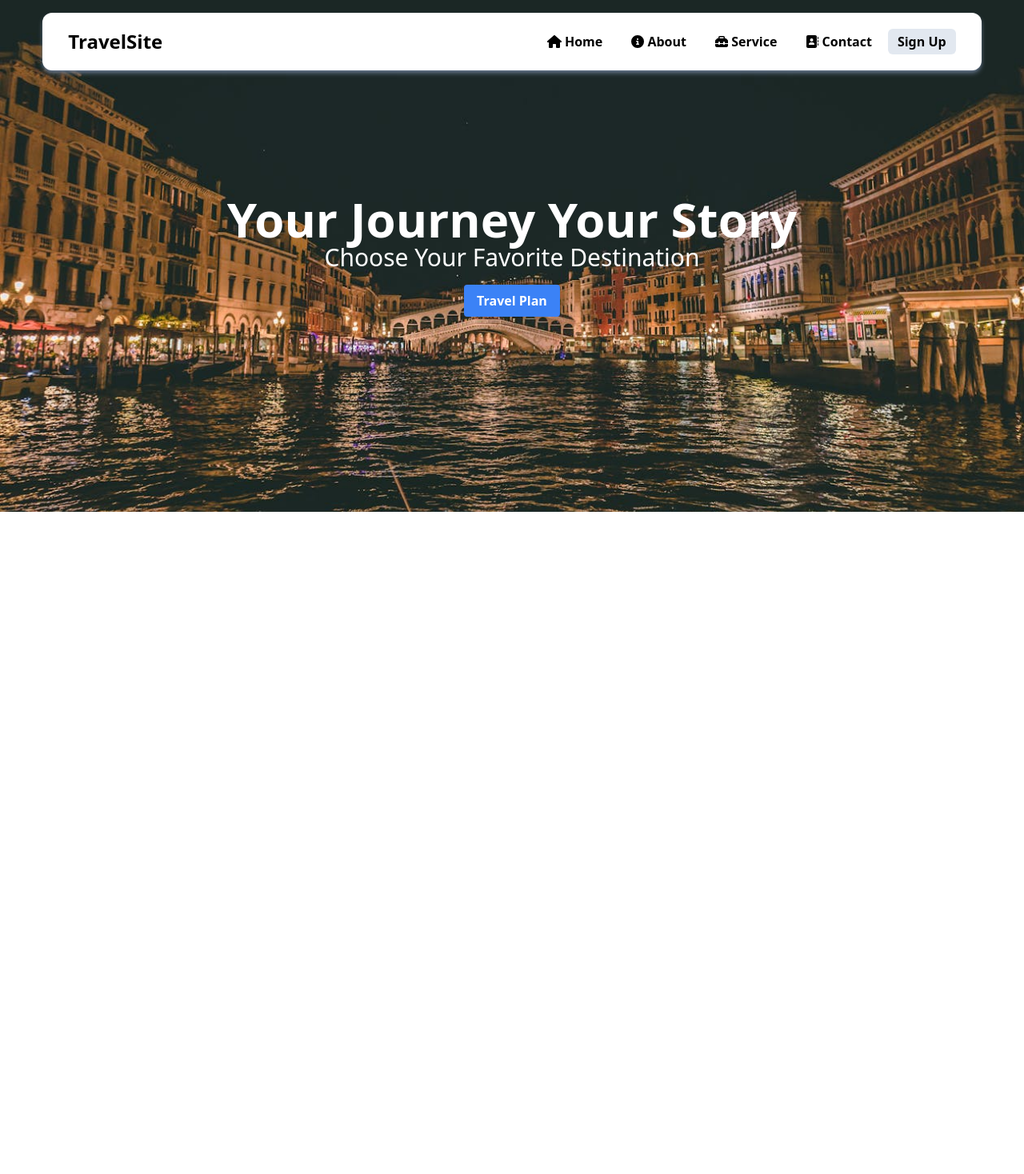
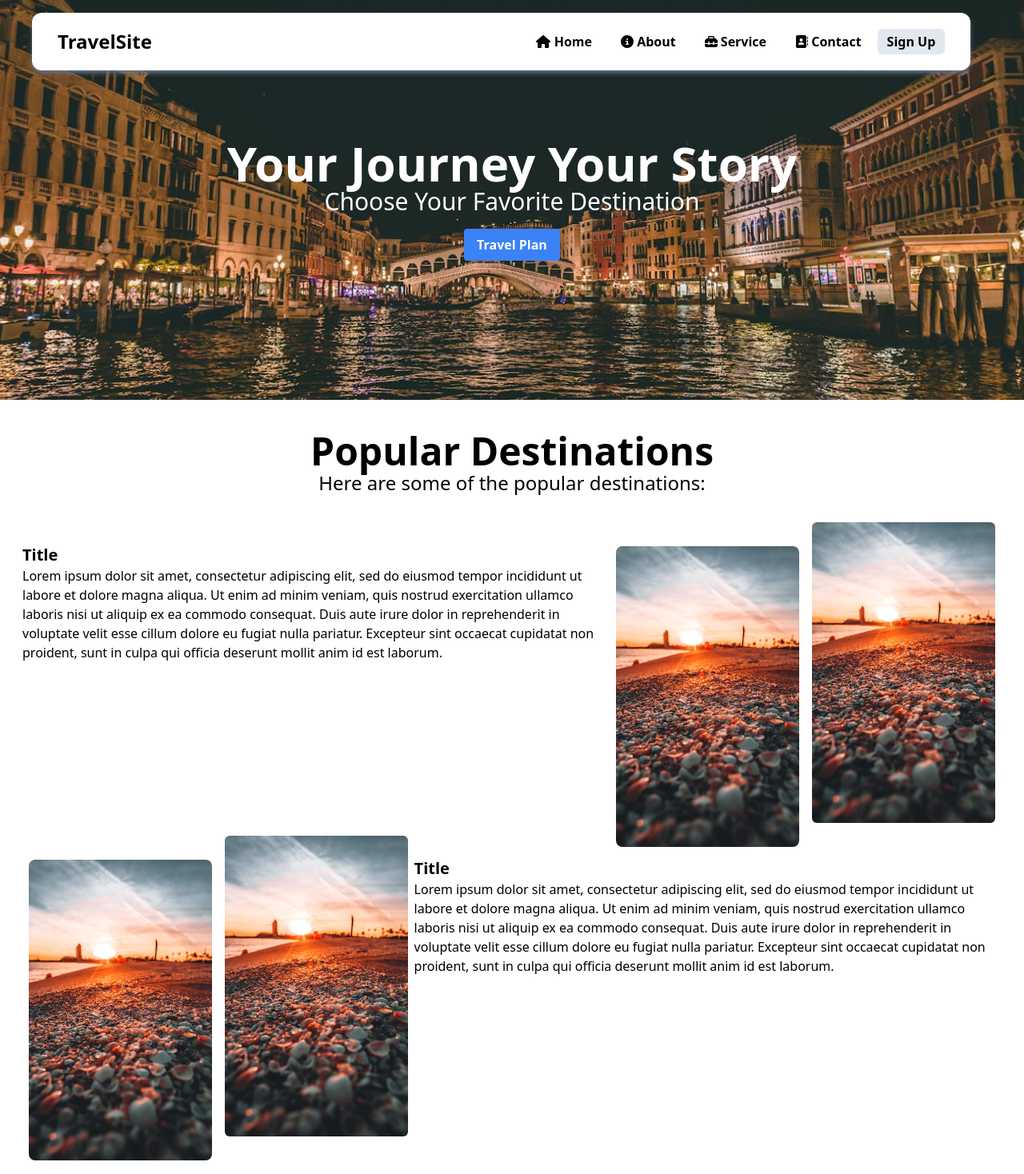
Before and after one commit to MrRozco/rozcotv, a React (Create React App) app: page / in a window 1280 px wide. Shown: the whole page at 80% size. Before the commit the page ends 800 px from the top, so only its background shows below. Built offline with nearby package versions, Linux system fonts and the light colour scheme.

Commit message:
Destination component

```diff
--- /dev/null
+++ b/src/components/Destination.js
@@ -0,0 +1,34 @@
+import React from 'react'
+import imgOne from '../assets/free-photo-of-close-up-of-seashells-on-the-beach-under-a-bright-sunset-light.jpeg';
+import DestinationData from './DestinationData';
+
+function Destination() {
+  return (
+    <div className=' my-8 text-center mx-auto   w-full max-w-screen-xl' >
+        <div className='flex-1 text-center p-2 my-8' >
+            <h1 className=' relative text-4xl sm:text-5xl font-bold text-black' >Popular Destinations</h1>
+            <p className='relative text-1xl sm:text-2xl text-black' >Here are some of the popular destinations:</p>
+        </div>
+
+        <DestinationData
+            reverseCol={true}
+            imagesLeft={false}
+            heading={'Title'}
+            text={'Lorem ipsum dolor sit amet, consectetur adipiscing elit, sed do eiusmod tempor incididunt ut labore et dolore magna aliqua. Ut enim ad minim veniam, quis nostrud exercitation ullamco laboris nisi ut aliquip ex ea commodo consequat. Duis aute irure dolor in reprehenderit in voluptate velit esse cillum dolore eu fugiat nulla pariatur. Excepteur sint occaecat cupidatat non proident, sunt in culpa qui officia deserunt mollit anim id est laborum.'}
+            imgOne={imgOne}
+            imgTwo={imgOne}
+        />
+
+        <DestinationData
+            reverseCol={true}
+            imagesLeft={true}
+            heading={'Title'}
+            text={'Lorem ipsum dolor sit amet, consectetur adipiscing elit, sed do eiusmod tempor incididunt ut labore et dolore magna aliqua. Ut enim ad minim veniam, quis nostrud exercitation ullamco laboris nisi ut aliquip ex ea commodo consequat. Duis aute irure dolor in reprehenderit in voluptate velit esse cillum dolore eu fugiat nulla pariatur. Excepteur sint occaecat cupidatat non proident, sunt in culpa qui officia deserunt mollit anim id est laborum.'}
+            imgOne={imgOne}
+            imgTwo={imgOne}
+        />
+    </div>
+  )
+}
+
+export default Destination
--- /dev/null
+++ b/src/components/DestinationData.js
@@ -0,0 +1,28 @@
+import { Component } from 'react';
+
+
+class DestinationData extends Component {
+    render () {
+
+        const flexColClass = this.props.reverseCol ? 'flex-col-reverse' : 'flex-col' ;
+        const orderClass = this.props.imagesLeft ? 'md:flex-row-reverse' : 'md:flex-row';
+
+        return (
+            <>
+                <div className={` flex ${flexColClass} ${orderClass} px-4 my-2 self-center justify-center align-middle mx-3 `} >
+                    <div className=' my-5 flex-1 text-left overflow-hidden' >
+                        <h2 className=' font-bold text-xl ' >{this.props.heading}</h2>
+                        <p>{this.props.text}</p>
+                    </div>
+
+                    <div className='flex w-[80vw] h-[50vw] sm:w-[100%] sm:h-[40vw] md:w-[40%] md:h-[30vw] pt-2 gap-4 text-center px-4 justify-center' >
+                        <img src={this.props.imgOne} alt='seashells on the beach' className='relative bottom-[-4%] md:w-[50%] object-cover rounded-lg' />
+                        <img src={this.props.imgTwo} alt='seashells on the beach' className='relative top-[-4%] md:w-[50%] object-cover rounded-md' />
+                    </div>
+                </div>
+            </>
+        )
+    }
+}
+
+export default DestinationData;
--- a/src/components/Hero.js
+++ b/src/components/Hero.js
@@ -4,7 +4,7 @@ import { Link } from 'react-router-dom'
 function Hero({ backgroundImage, imageAlt, title, subtitle, buttonText, buttonUrl }) {
   return (
 
-    <div className="absolute top-0 w-full h-4/5 flex flex-col items-center justify-center bg-cover bg-center text-center" style={{backgroundImage: `url(${backgroundImage})`}} aria-label={imageAlt} >
+    <div className="w-full h-[500px] flex flex-col items-center justify-center bg-cover bg-center text-center mx-auto" style={{backgroundImage: `url(${backgroundImage})`}} aria-label={imageAlt} >
         <h1 className="relative text-4xl sm:text-6xl font-bold text-white">{title}</h1>
         {subtitle && <h2 className="relative text-2xl sm:text-3xl text-white">{subtitle}</h2>}
         {buttonText && <Link to={buttonUrl} className="relative mt-4 px-4 py-2 font-bold text-white bg-blue-500 rounded">{buttonText}</Link>}
--- a/src/components/Navbar.js
+++ b/src/components/Navbar.js
@@ -15,7 +15,7 @@ function Navbar() {
     }
 
   return (
-    <div className=' relative z-10 bg-white flex flex-col sm:flex-row m-auto p-5 mt-4 rounded-xl justify-between items-center px-8 shadow-md shadow-slate-500 w-11/12 h-4/5'>
+    <div className=' fixed z-10 bg-white flex flex-col sm:flex-row m-auto p-5 mt-4 ml-5 sm:ml-6 md:ml-10 rounded-xl justify-between items-center px-8 shadow-md shadow-slate-500 w-11/12 mx-auto '>
         <div className='flex justify-between w-full sm:w-auto'>
                 <Link to='/'>
                 <h1 className='font-bold text-2xl'>TravelSite</h1>
@@ -25,7 +25,7 @@ function Navbar() {
             </div>
         </div>
         <div className={`${showMenu ? 'block h-[350px]' : 'hidden'}  sm:flex sm:h-auto justify-between items-center text-center w-full sm:w-auto `}>
-            <ul className='flex flex-col sm:flex-row justify-between gap-[40px] sm:gap-5 font-semibold ' >
+            <ul className='flex flex-col mt-4 sm:mt-0 sm:flex-row justify-between gap-[40px] sm:gap-5 font-semibold ' >
             <Link to='/' onClick={toggleMenu}><li className=' hover:bg-blue-200 px-2 py-1 rounded-lg w-auto ' ><FontAwesomeIcon icon={faHouse} /> Home</li></Link>
             <Link to='/About' onClick={toggleMenu}><li className=' hover:bg-blue-200 px-2 py-1 rounded-lg w-auto' ><FontAwesomeIcon icon={faCircleInfo} /> About</li></Link>
             <Link to='/Service' onClick={toggleMenu}><li className=' hover:bg-blue-200 px-2 py-1 rounded-lg w-auto' ><FontAwesomeIcon icon={faToolbox} /> Service</li></Link>
--- a/src/pages/Contact.js
+++ b/src/pages/Contact.js
@@ -1,11 +1,13 @@
 import React from 'react'
 import backgroundImg from '../assets/pexels-photo-17845049.webp';
 import Hero from '../components/Hero'
+import Destination from '../components/Destination';
 
 function Contact() {
   return (
     <div>
       <Hero backgroundImage={backgroundImg} imageAlt={'Truck under the desert night sky'} title={'Contact Us'} />
+      <Destination />
     </div>
   )
 }
--- a/src/pages/Home.js
+++ b/src/pages/Home.js
@@ -1,12 +1,23 @@
 import React from 'react'
 import Hero from '../components/Hero'
 import backgroundImg from '../assets/pexels-photo-2031767.jpeg';
+import Destination from '../components/Destination';
 
 function Home() {
   return (
     <>
-        <Hero backgroundImage={backgroundImg} imageAlt={'Venice at night'} buttonUrl={'/'} title={'Your Journey Your Story'} subtitle={'Choose Your Favorite Destination'} buttonText={'Travel Plan'} />
-        <div>Home</div>
+        <div>
+        <Hero
+          backgroundImage={backgroundImg}
+          imageAlt={'Venice at night'}
+          buttonUrl={'/'}
+          title={'Your Journey Your Story'}
+          subtitle={'Choose Your Favorite Destination'}
+          buttonText={'Travel Plan'}
+        />
+
+        <Destination />
+        </div>
     </>
   )
 }
```
Also changed, not shown: src/assets/free-photo-of-close-up-of-seashells-on-the-beach-under-a-bright-sunset-light.jpeg (added).
